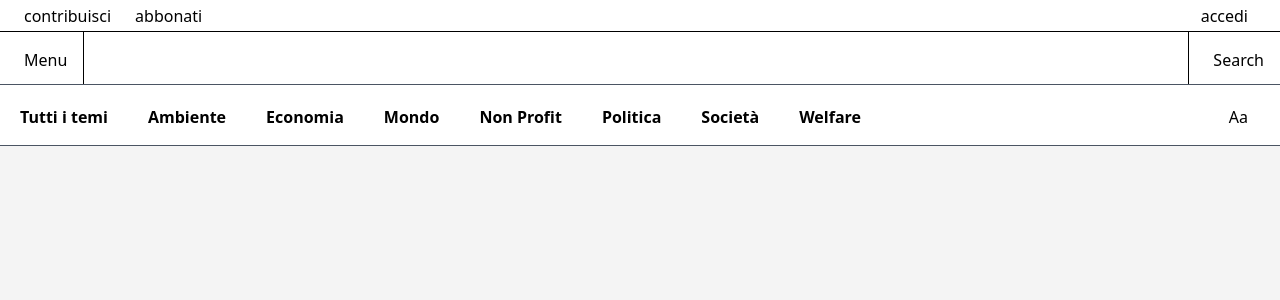
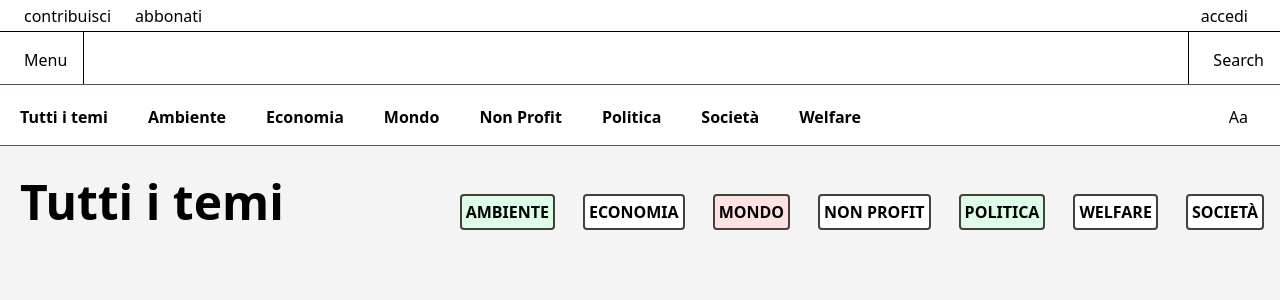
Before and after one commit to marcoglp98/atoms-demo, a React (Create React App) app: page / in a window 1280 px wide. Shown: the top 300 px of the page. Built offline with nearby package versions, Linux system fonts and the light colour scheme.

Commit message:
feat: add NewsFilter component

```diff
--- /dev/null
+++ b/src/components/large/NewsFilter.jsx
@@ -0,0 +1,20 @@
+import Filter from "../small/Filter";
+
+const NewsFilter = () =>{
+    return <div className="ml-5 mt-8 flex flex-row justify-between">
+<div >
+<h1 className="text-5xl font-bold">Tutti i temi</h1>
+</div>
+    <div className="flex flex-row">
+    <Filter color="bg-green-100" name="AMBIENTE"></Filter>
+    <Filter color="bg-white" name="ECONOMIA"></Filter>
+    <Filter color="bg-red-100" name="MONDO"></Filter>
+    <Filter color="bg-white" name="NON PROFIT"></Filter>
+    <Filter color="bg-green-100" name="POLITICA"></Filter>
+    <Filter color="bg-white" name="WELFARE"></Filter>
+    <Filter color="bg-white" name="SOCIETÀ"></Filter>
+    </div>
+    </div>
+}
+
+export default NewsFilter;
--- /dev/null
+++ b/src/components/small/Filter.jsx
@@ -0,0 +1,7 @@
+const Filter = (props) => {
+return <div className={`${props.color} h-max w-max text-center border-2 border-stone-700 rounded ml-3 mr-4 mt-4`}>
+    <p className="p-1 font-semibold">{props.name}</p>
+</div>
+}
+
+export default Filter;
--- a/src/pages/Main.jsx
+++ b/src/pages/Main.jsx
@@ -1,6 +1,11 @@
 import TopBar from "../components/large/TopBar";
+import NewsFilter from "../components/large/NewsFilter";
+
 const Main = () => {
-  return <TopBar></TopBar>;
+  return <>
+  <TopBar></TopBar>
+  <NewsFilter></NewsFilter>
+  </>
 };
 
 export default Main;
```
